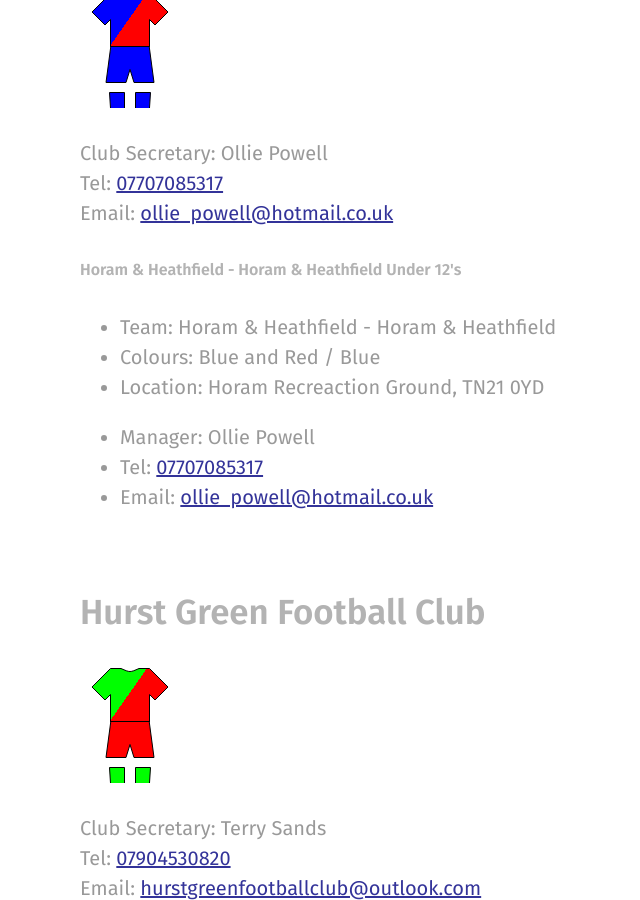
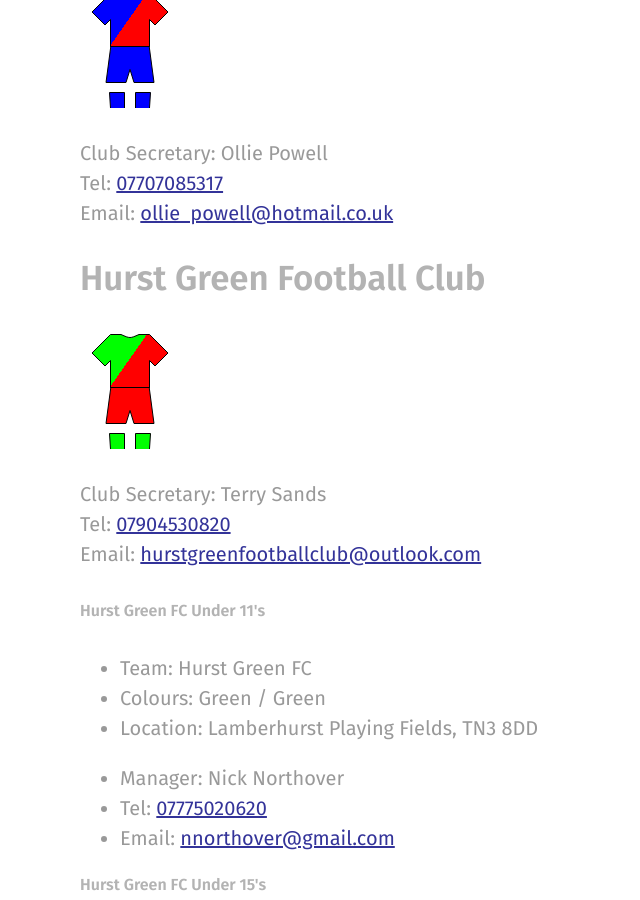
Before and after one commit to rotherleague/Rother, a Jekyll site: the page built from clubs.md, in a window 1280 px wide and 900 px high, scrolled down 6289 px. Shown: the whole window, without its empty margins (0-640 px from the left). Built offline with Jekyll 4.4.1, drawn with Linux system fonts in a browser that asks for light colours; nearby versions of some CDN libraries.

Commit message:
Update horam_and_heathfield.html

```diff
--- a/_includes/clubs/horam_and_heathfield.html
+++ b/_includes/clubs/horam_and_heathfield.html
@@ -5,21 +5,3 @@
 <p>Club Secretary: Ollie Powell<br>
   Tel: <a href="tel:07707085317">07707085317</a><br>
 Email: <a href="mailto:ollie_powell@hotmail.co.uk">ollie_powell@hotmail.co.uk</a></p>
-<div>
-<div>
-  <h5>Horam &amp; Heathfield - Horam &amp; Heathfield Under 12's</h5>
-</div>
-<ul>
-  <li>Team: Horam &amp; Heathfield - Horam &amp; Heathfield</li>
-  <li>Colours: Blue and Red / Blue</li>
-  <li>Location: Horam Recreaction Ground, TN21 0YD</li>
-</ul>
-<ul>
-  <li>Manager: Ollie Powell<br>
-  </li>
-  <li>Tel: <a href="tel:07707085317">07707085317</a><br>
-  </li>
-  <li>Email: <a href="mailto:ollie_powell@hotmail.co.uk">ollie_powell@hotmail.co.uk</a></li>
-</ul>
-</div>
-<p>&nbsp;</p>
```
